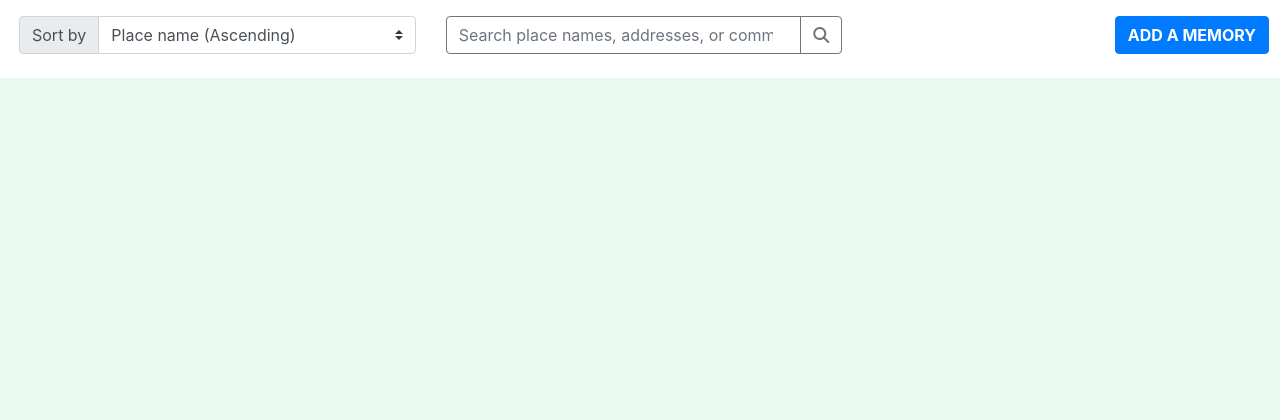
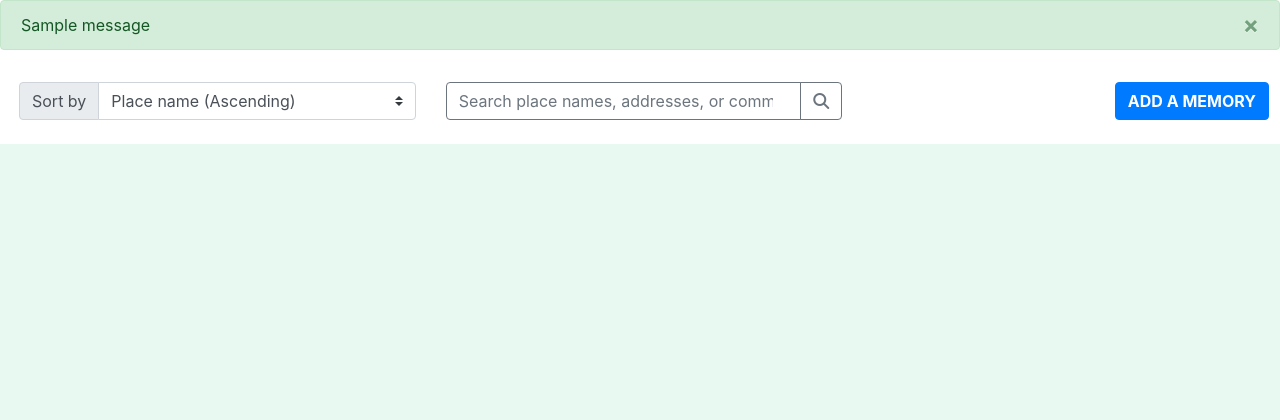
Before and after one commit to nvakiet/PlacesRemember, a Django app: page /your-memories in a window 1280 px wide. Shown: the part 57-477 px from the top of the page. Run offline with Django 4.2, Linux system fonts and the light colour scheme; tables that the repository leaves empty hold one stand-in row (values such as "Sample post"); one stand-in notice (Sample message) is shown.

Commit message:
Change "User memories" page to show the redirection message from "Add memory" page

```diff
--- a/places_remember/place_memories/templates/place_memories/user_memories.html
+++ b/places_remember/place_memories/templates/place_memories/user_memories.html
@@ -101,6 +101,21 @@
             <!-- Navbar -->
         </header>
 
+        {% comment %} Dissmissible message box after redirection {% endcomment %}
+        {% if messages %}
+            {% for message in messages %}
+                <div class="alert {% if message.level_tag != 'success' %} alert-danger {% else %} alert-success {% endif %} alert-dismissible fade show"
+                     role="alert"
+                     id="message_alert"
+                     style="display: block">
+                    {{ message }}
+                    <button type="button" class="close" data-dismiss="alert" aria-label="Close">
+                        <span aria-hidden="true">&times;</span>
+                    </button>
+                </div>
+            {% endfor %}
+        {% endif %}
+
         {% comment %} Dismissible alert box {% endcomment %}
         <div class="alert alert-danger alert-dismissible fade show"
              role="alert"
@@ -160,11 +175,11 @@
 
                 <div class="col d-flex justify-content-end">
                     {% comment %} Add memory button {% endcomment %}
-                    <button class="btn btn-primary my-2 my-sm-0"
+                    <a class="btn btn-primary my-2 my-sm-0"
                             type="button"
                             href="{% url 'place_memories:add_memory' %}">
                         <strong>ADD A MEMORY</strong>
-                    </button>
+                    </a>
                 </div>
             </div>
         </div>
```
Also changed, not shown: places_remember/place_memories/static/place_memories/user_memories.js (+9 -1 lines).
